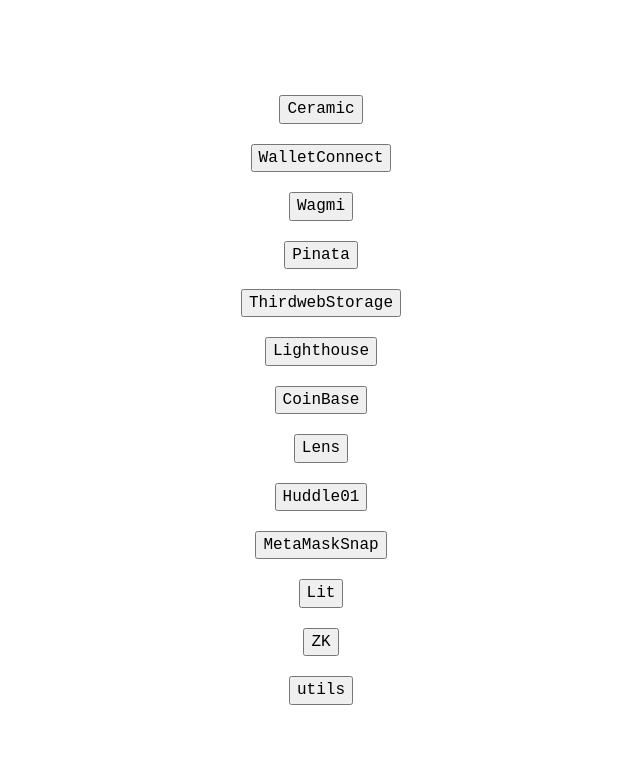
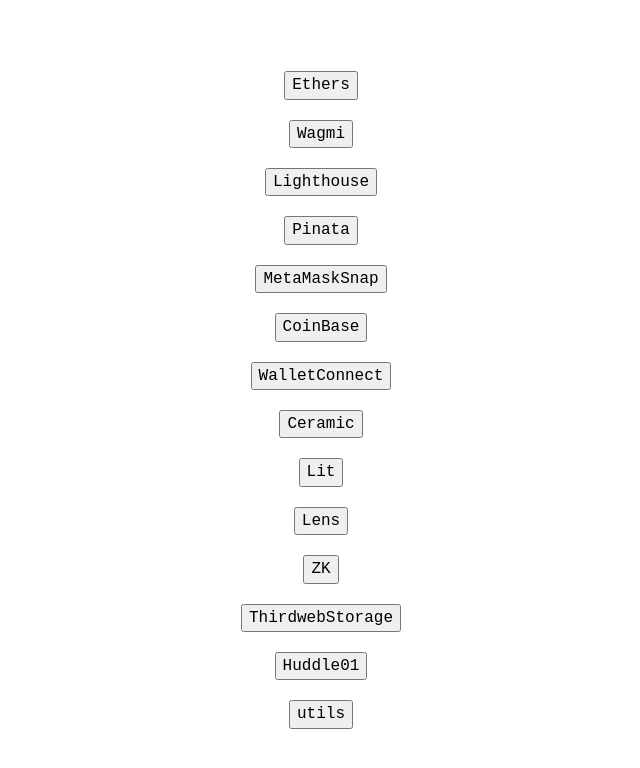
Before and after one commit to Jackey351/web3-utils, a React (Vite) app: page / in a window 1280 px wide. Shown: the top 768 px of the page, without its empty margins (319-959 px from the left). Built offline with nearby package versions, Linux system fonts and the light colour scheme; no server answers; what @lens-protocol/react-web, @lens-protocol/wagmi, urql, wagmi would draw is missing.

Commit message:
chore: add ethers

```diff
--- /dev/null
+++ b/src/components/Ethers/index.tsx
@@ -0,0 +1,26 @@
+import { css } from '@emotion/react';
+import { ethers } from 'ethers';
+
+const Ethers = function () {
+  const checkSumAddress = async () => {
+    const res = ethers.utils.getAddress('0x312eA852726E3A9f633A0377c0ea882086d66666');
+    console.log(res);
+  };
+
+  return (
+    <div
+      css={css`
+        font-size: 100px;
+        padding: 20px;
+        button {
+          width: fit-content;
+          margin: 10px;
+        }
+      `}
+    >
+      <button onClick={async () => checkSumAddress()}>checkSumAddress</button>
+    </div>
+  );
+};
+
+export default Ethers;
--- a/src/page/index.tsx
+++ b/src/page/index.tsx
@@ -5,18 +5,19 @@
   const history = useHistory();
   return (
     <>
+      <button onClick={() => history.push('/Ethers')}>Ethers</button>
+      <button onClick={() => history.push('/Wagmi')}>Wagmi</button>
+      <button onClick={() => history.push('/Lighthouse')}>Lighthouse</button>
+      <button onClick={() => history.push('/Pinata')}>Pinata</button>
+      <button onClick={() => history.push('/MetaMaskSnap')}>MetaMaskSnap</button>
+      <button onClick={() => history.push('/CoinBase')}>CoinBase</button>
+      <button onClick={() => history.push('/WalletConnect')}>WalletConnect</button>
       <button onClick={() => history.push('/Ceramic')}>Ceramic</button>
-      <button onClick={() => history.push('/WalletConnect')}>WalletConnect</button>
-      <button onClick={() => history.push('/Wagmi')}>Wagmi</button>
-      <button onClick={() => history.push('/Pinata')}>Pinata</button>
+      <button onClick={() => history.push('/Lit')}>Lit</button>
+      <button onClick={() => history.push('/Lens')}>Lens</button>
+      <button onClick={() => history.push('/ZK')}>ZK</button>
       <button onClick={() => history.push('/ThirdwebStorage')}>ThirdwebStorage</button>
-      <button onClick={() => history.push('/Lighthouse')}>Lighthouse</button>
-      <button onClick={() => history.push('/CoinBase')}>CoinBase</button>
-      <button onClick={() => history.push('/Lens')}>Lens</button>
       <button onClick={() => history.push('/Huddle01')}>Huddle01</button>
-      <button onClick={() => history.push('/MetaMaskSnap')}>MetaMaskSnap</button>
-      <button onClick={() => history.push('/Lit')}>Lit</button>
-      <button onClick={() => history.push('/ZK')}>ZK</button>
       <button onClick={() => history.push('/Utils')}>utils</button>
     </>
   );
--- a/src/route/index.tsx
+++ b/src/route/index.tsx
@@ -20,6 +20,7 @@
 import { LensProvider, LensConfig, development, sandbox } from '@lens-protocol/react-web';
 import { bindings as wagmiBindings } from '@lens-protocol/wagmi';
 import ZK from '@/components/ZK';
+import Ethers from '@/components/Ethers';
 
 const lensConfig: LensConfig = {
   bindings: wagmiBindings(),
@@ -41,6 +42,7 @@
           <Route exact path="/" component={index} />
           <Route exact path="/WalletConnect" component={WalletConnect} />
           <Route exact path="/Wagmi" component={Wagmi} />
+          <Route exact path="/Ethers" component={Ethers} />
           <Route exact path="/Pinata" component={Pinata} />
           <Route
             exact
```
